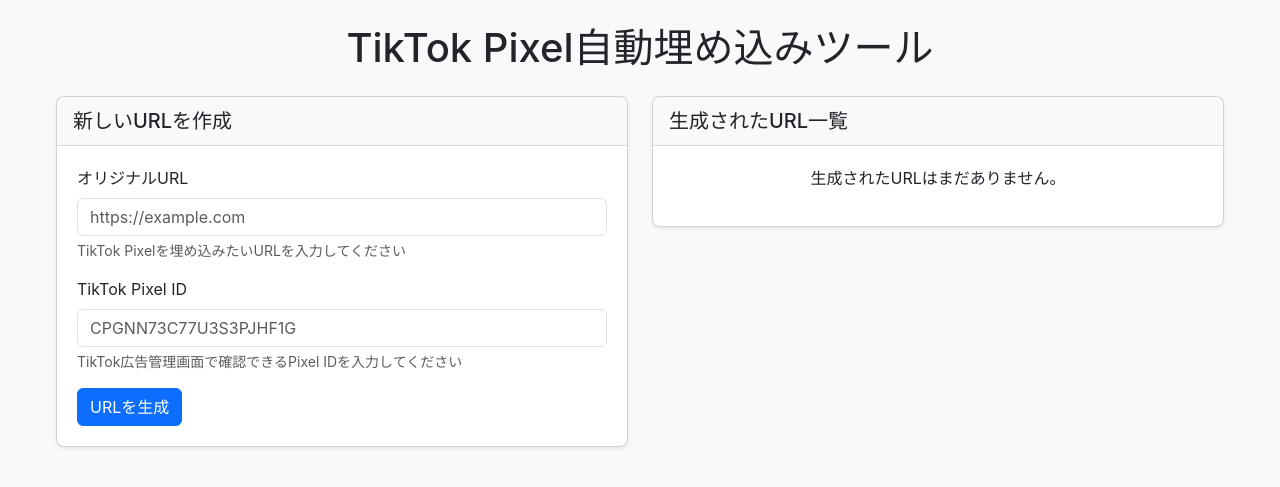
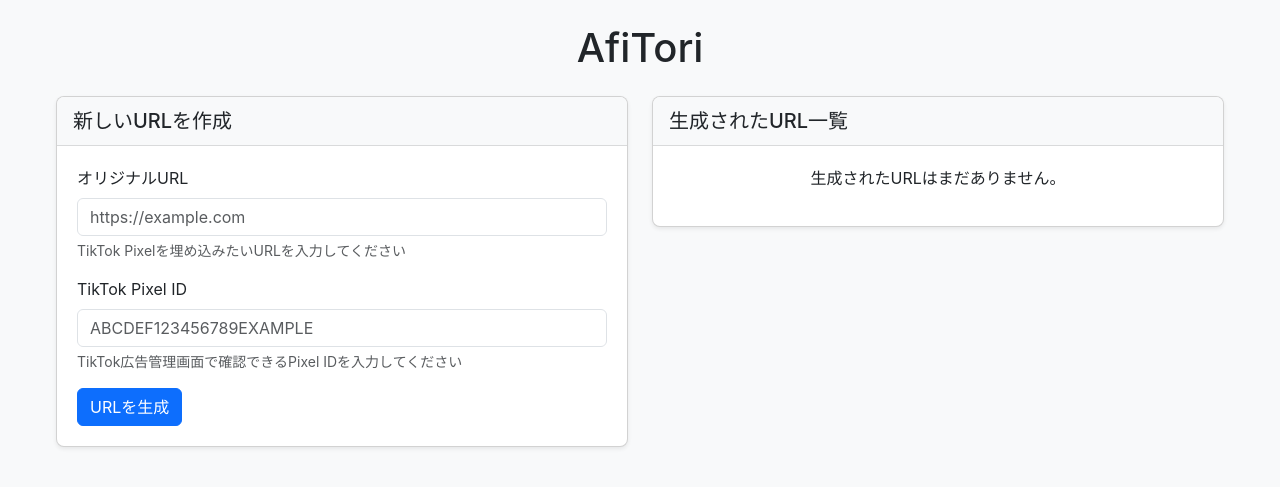
Before and after one commit to naochan3/traffic, a Flask app: page / in a window 1280 px wide. Shown: the top 487 px of the page. Run offline with Flask 3, Linux system fonts and the light colour scheme; some libraries are stand-ins or nearby versions.

Commit message:
アプリ名をAfiToriに変更し、サンプルPixel IDを一般的な例に修正

```diff
--- a/templates/error.html
+++ b/templates/error.html
@@ -3,7 +3,7 @@
 <head>
     <meta charset="UTF-8">
     <meta name="viewport" content="width=device-width, initial-scale=1.0">
-    <title>エラー - TikTok Pixel自動埋め込みツール</title>
+    <title>エラー - AfiTori</title>
     <link rel="stylesheet" href="https://cdnjs.cloudflare.com/ajax/libs/bootstrap/5.3.0/css/bootstrap.min.css">
     <link rel="stylesheet" href="{{ url_for('static', filename='css/style.css') }}">
 </head>
--- a/templates/index.html
+++ b/templates/index.html
@@ -3,13 +3,13 @@
 <head>
     <meta charset="UTF-8">
     <meta name="viewport" content="width=device-width, initial-scale=1.0">
-    <title>TikTok Pixel自動埋め込みツール</title>
+    <title>AfiTori</title>
     <link rel="stylesheet" href="https://cdnjs.cloudflare.com/ajax/libs/bootstrap/5.3.0/css/bootstrap.min.css">
     <link rel="stylesheet" href="{{ url_for('static', filename='css/style.css') }}">
 </head>
 <body>
     <div class="container py-4">
-        <h1 class="text-center mb-4">TikTok Pixel自動埋め込みツール</h1>
+        <h1 class="text-center mb-4">AfiTori</h1>
 
         {% with messages = get_flashed_messages(with_categories=true) %}
             {% if messages %}
@@ -37,7 +37,7 @@
                             </div>
                             <div class="mb-3">
                                 <label for="pixel_id" class="form-label">TikTok Pixel ID</label>
-                                <input type="text" class="form-control" id="pixel_id" name="pixel_id" placeholder="CPGNN73C77U3S3PJHF1G" required>
+                                <input type="text" class="form-control" id="pixel_id" name="pixel_id" placeholder="ABCDEF123456789EXAMPLE" required>
                                 <div class="form-text">TikTok広告管理画面で確認できるPixel IDを入力してください</div>
                             </div>
                             <button type="submit" class="btn btn-primary">URLを生成</button>
```
